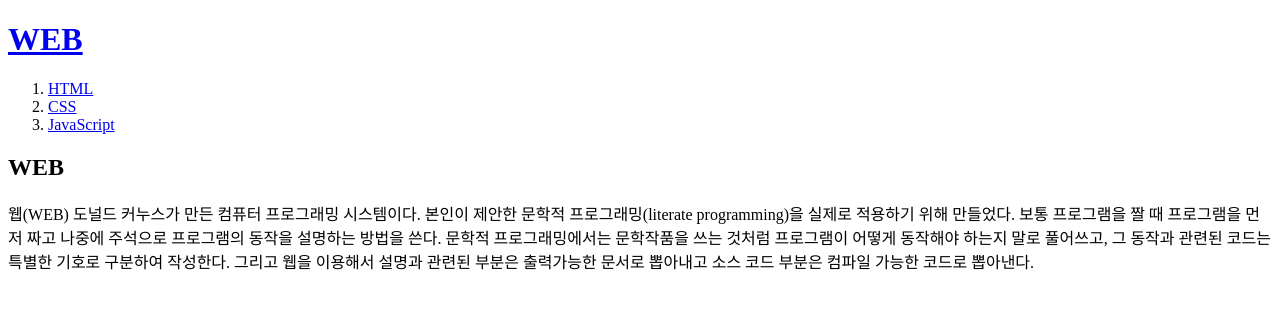
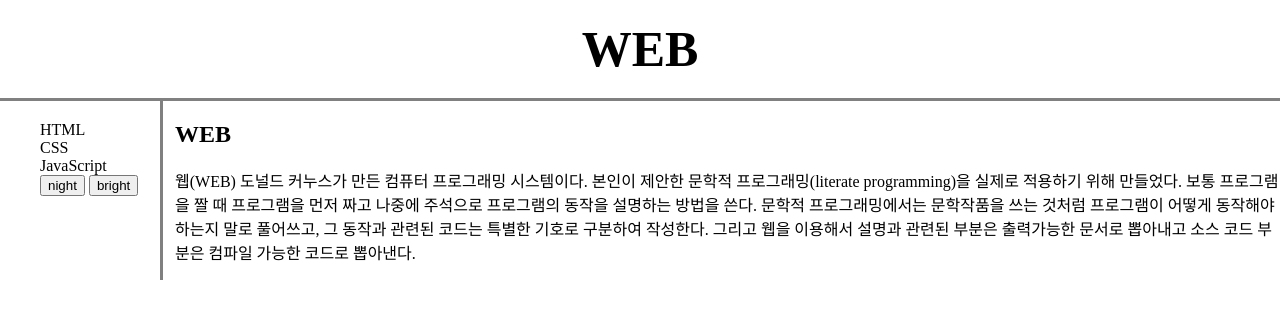
Before and after one commit to JSH-ama-web/WEB1, a plain HTML site: page index.html in a window 1280 px wide. Drawn offline with Linux system fonts and the light colour scheme.

Commit message:
middle.ver

```diff
--- a/index.html
+++ b/index.html
@@ -3,14 +3,25 @@
   <head>
     <meta charset="utf-8">
     <title>WEB</title>
+    <link rel="stylesheet" href="style.css">
   </head>
   <body>
     <h1><a href="index.html">WEB</a></h1>
+    <div id="grid">
       <ol>
         <li><a href="1.html">HTML</a></li>
         <li><a href="2.html">CSS</a></li>
         <li><a href="3.html">JavaScript</a></li>
+        <li>
+          <input type="button" value="night" onclick="
+          document.querySelector('body').style.backgroundColor = 'black';
+          document.querySelector('body').style.color = 'white';">
+          <input type="button" value="bright" onclick="
+          document.querySelector('body').style.backgroundColor = 'white';
+          document.querySelector('body').style.color = 'black';">
+        </li>
       </ol>
+      <div id="article">
         <h2>WEB</h2>
         <p>
           웹(WEB) 도널드 커누스가 만든 컴퓨터 프로그래밍 시스템이다. 본인이 제안한 문학적 프로그래밍(literate programming)을 실제로 적용하기 위해 만들었다.
@@ -18,5 +29,7 @@
           문학적 프로그래밍에서는 문학작품을 쓰는 것처럼 프로그램이 어떻게 동작해야 하는지 말로 풀어쓰고,
           그 동작과 관련된 코드는 특별한 기호로 구분하여 작성한다. 그리고 웹을 이용해서 설명과 관련된 부분은 출력가능한 문서로 뽑아내고 소스 코드 부분은 컴파일 가능한 코드로 뽑아낸다.
         </p>
+      </div>
+    </div>
   </body>
 </html>
--- /dev/null
+++ b/style.css
@@ -0,0 +1,47 @@
+#grid {
+  display:grid;
+  grid-template-columns:150px 1fr;
+}
+#grid ol {
+  padding-left:40px;
+}
+img {
+  display:block;
+}
+body {
+  margin:0px;
+}
+a {
+  color: black;
+  text-decoration:none;
+}
+h1 {
+  font-size:50px;
+  text-align: center;
+  border-bottom:3px solid gray;
+  padding:20px;
+  margin:0px;
+}
+ol {
+  border-right:3px solid gray;
+  width:100px;
+  margin:0px;
+  padding:20px;
+}
+#article {
+  padding-left:25px;
+}
+@media(max-width:800px) {
+  #grid {
+    display: block;
+  }
+  ol {
+    border-right:none;
+  }
+  h1 {
+    border-bottom:none;
+  }
+}
+li {
+  list-style: none;
+}
```
Also changed, not shown: 1.html (+7 -0 lines), 2.html (+5 -0 lines), 3.html (+5 -0 lines). Lines whose indentation alone changed are shown as unchanged.
